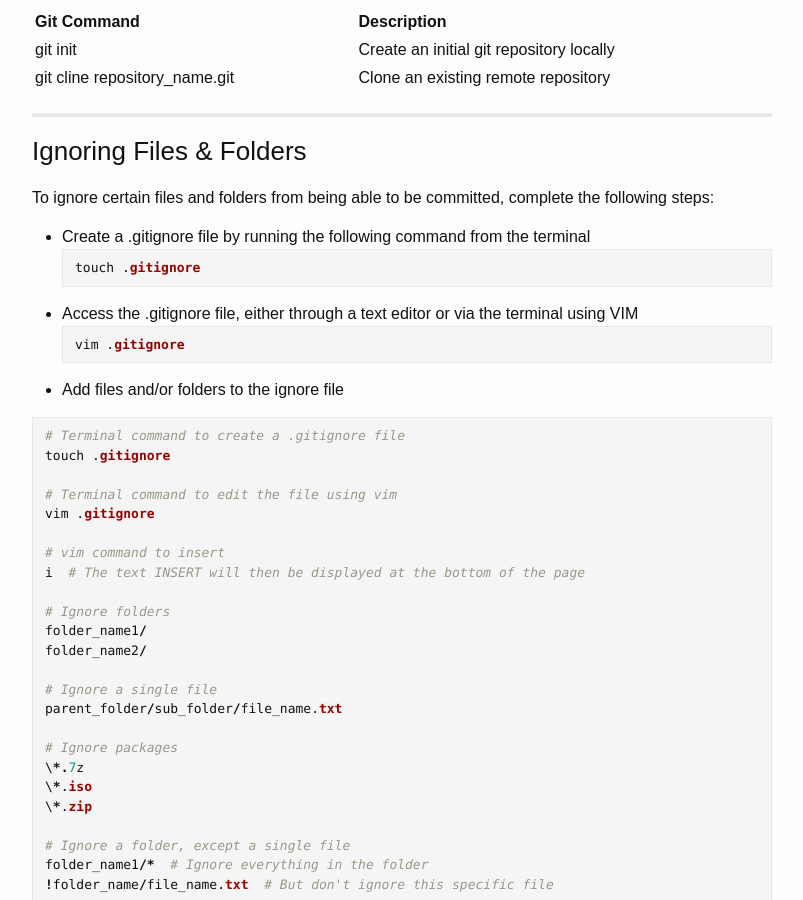
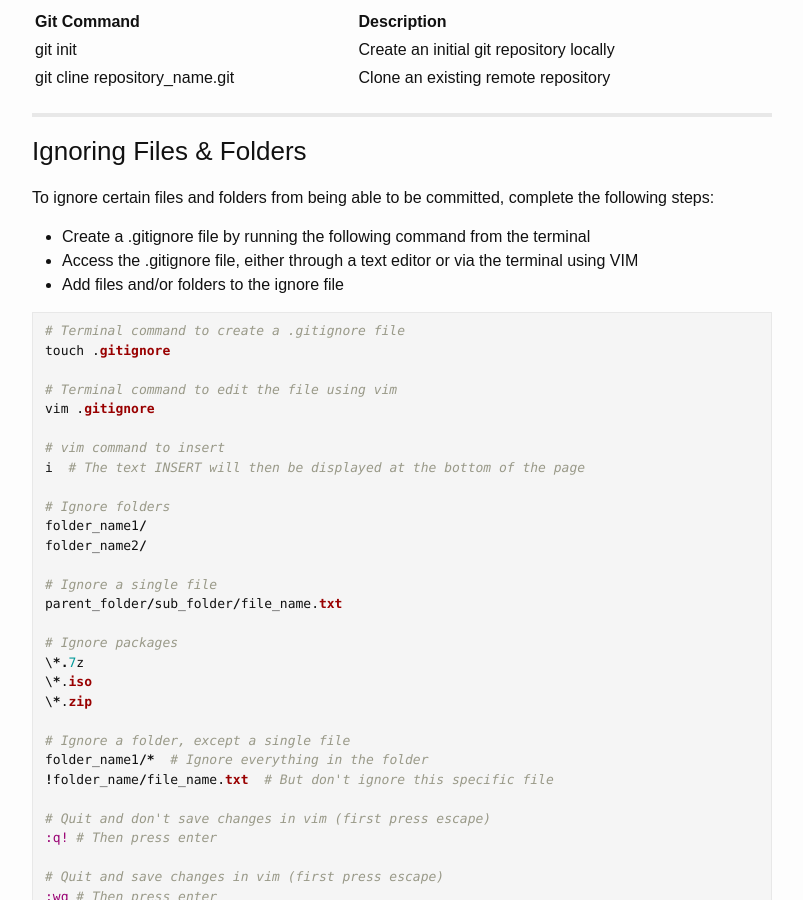
Before and after one commit to toddy86/dequincey.blog, a Jekyll site: the page built from _posts/2018-12-01-git-commands.md, in a window 1280 px wide and 900 px high, scrolled down 498 px. Shown: the whole window, without its empty margins (238-1041 px from the left). Built offline with Jekyll 4.4.1, drawn with Linux system fonts in a browser that asks for light colours.

Commit message:
Adding git commands post

```diff
--- a/_posts/2018-12-01-git-commands.md
+++ b/_posts/2018-12-01-git-commands.md
@@ -32,8 +32,8 @@
 To ignore certain files and folders from being able to be committed, complete the following steps:
 
 <ul>
-	<li>Create a .gitignore file by running the following command from the terminal {% highlight ruby %}touch .gitignore{% endhighlight%}</li>
-	<li>Access the .gitignore file, either through a text editor or via the terminal using VIM {% highlight ruby %}vim .gitignore{% endhighlight%}</li>
+	<li>Create a .gitignore file by running the following command from the terminal</li>
+	<li>Access the .gitignore file, either through a text editor or via the terminal using VIM</li>
 	<li>Add files and/or folders to the ignore file</li>
 </ul>
 
```
